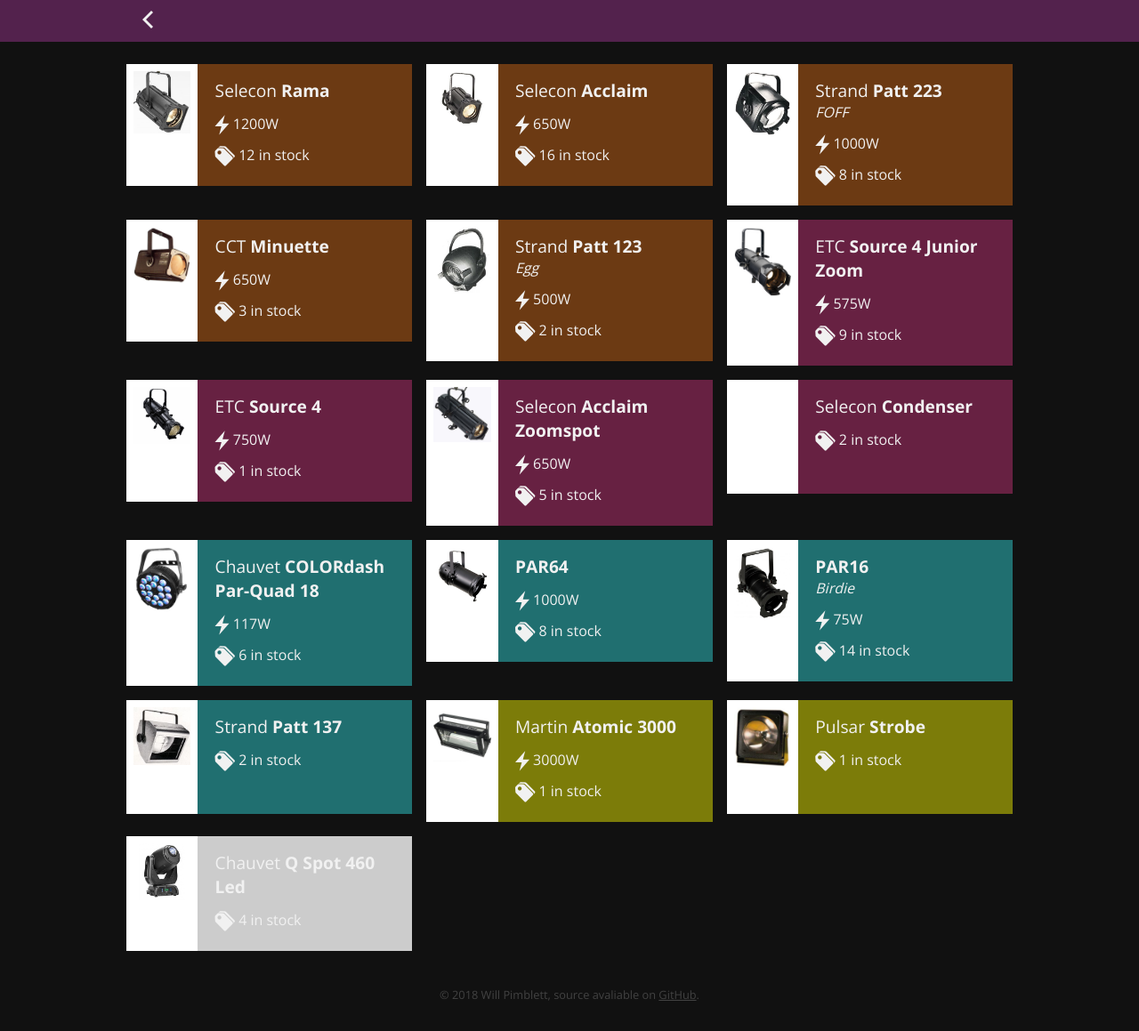
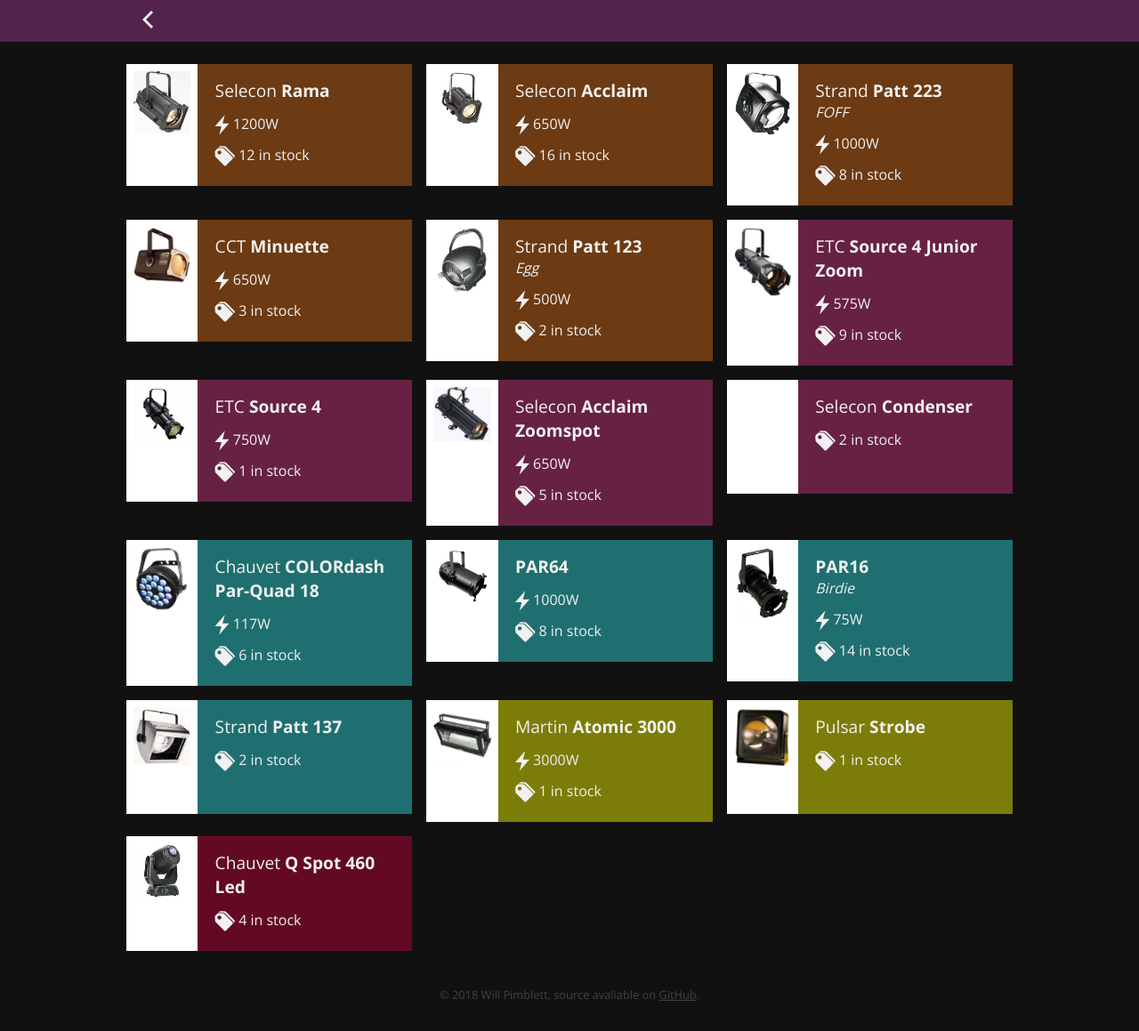
Before and after one commit to newtheatre/lx, a Jekyll site: the page built from lanterns.html, in a window 1280 px wide and 1159 px high. Shown: the whole window at 89% size. Built offline with Jekyll 4.4.1, drawn with Linux system fonts in a browser that asks for light colours.

Commit message:
fixing the sass again

```diff
--- a/_sass/_lanterns.sass
+++ b/_sass/_lanterns.sass
@@ -59,3 +59,5 @@
   background: mix($color-flood, $color-background, $background-mix)
 .lantern-type-strobe
   background: mix($color-strobe, $color-background, $background-mix)
+.lantern-type-mover
+  background: mix($color-mover, $color-background, $background-mix)
```
